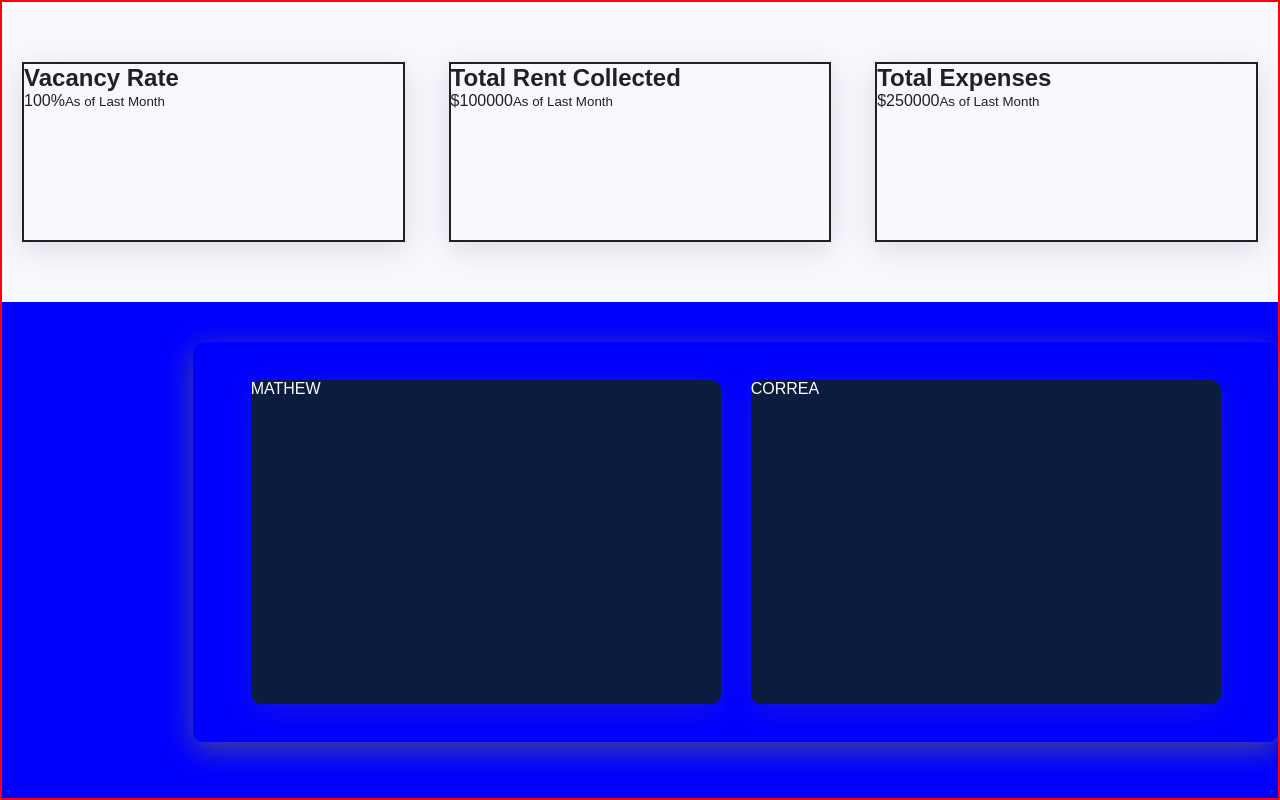
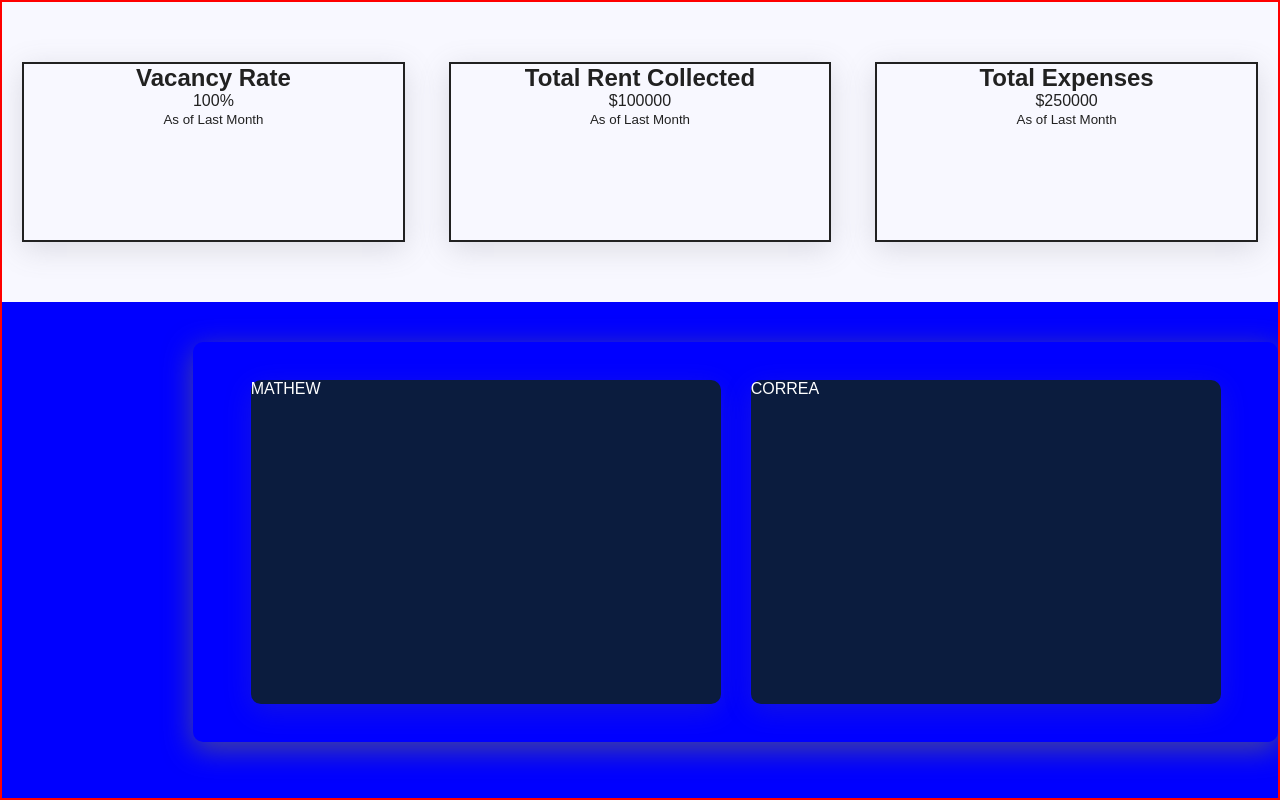
Before and after one commit to Correa95/Property-Management-System, a React (Vite) app in the folder client-side/: page /overview in a window 1280 px wide. Built offline with nearby package versions, Linux system fonts and the light colour scheme.

Commit message:
styline the app structure

```diff
--- a/client-side/src/Components/Analysis.css
+++ b/client-side/src/Components/Analysis.css
@@ -14,9 +14,7 @@
   border: 2px solid #212121;
   width: 30%;
   height: 60%;
-  /* display: flex; */
-  /* justify-content: center; */
-  /* align-items: center; */
+  text-align: center;
   margin: 20px;
   box-shadow: rgba(100, 100, 111, 0.2) 0px 7px 29px 0px;
 }
--- a/client-side/src/Components/Analysis.jsx
+++ b/client-side/src/Components/Analysis.jsx
@@ -5,16 +5,19 @@ function Analysis() {
       <div className="stats">
         <h1>Vacancy Rate</h1>
         <amount className="dollarAmount">100%</amount>
+        <br />
         <small>As of Last Month</small>
       </div>
       <div className="stats">
         <h1>Total Rent Collected</h1>
         <amount className="dollarAmount">$100000</amount>
+        <br />
         <small>As of Last Month</small>
       </div>
       <div className="stats">
         <h1>Total Expenses</h1>
         <amount className="dollarAmount">$250000</amount>
+        <br />
         <small className="timeUpdate">As of Last Month</small>
       </div>
     </section>
```
